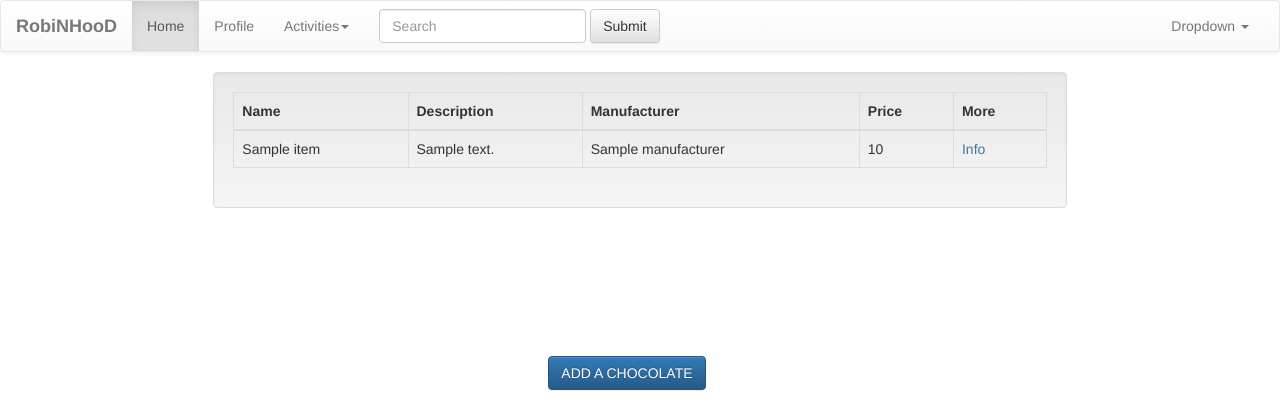
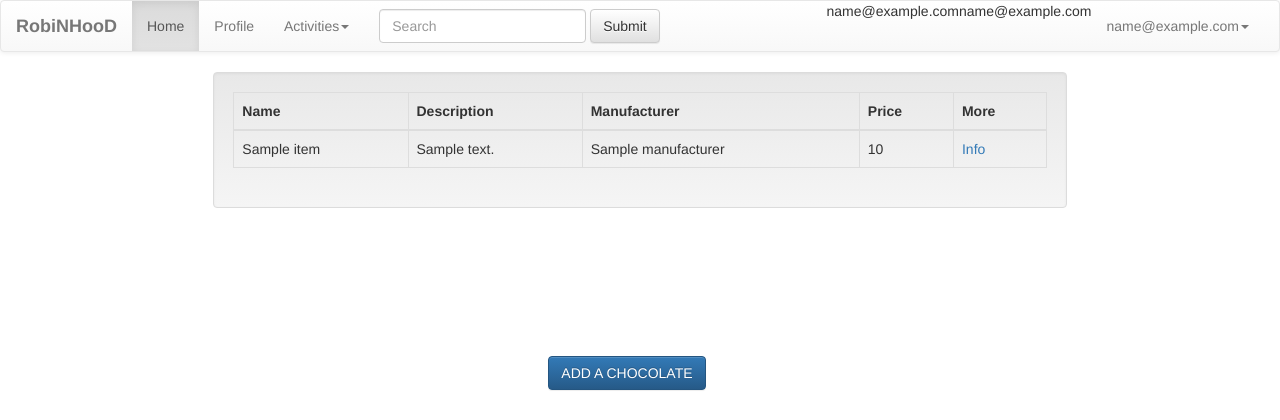
Before and after one commit to adarshA97/django, a Django app: template registration/templates/index.html in a window 1280 px wide. Shown: the top 420 px of the page. Run offline with Django 3.2, Linux system fonts and the light colour scheme; the template is opened without the code that fills it: most values are stand-ins (such as "Sample title", 1, 10 or a date in 2020); parts of the project's set-up code (start-up, migrations or seed data) failed here and were passed over; some libraries are stand-ins or nearby versions.

Commit message:
10---commit

```diff
--- a/registration/templates/base.html
+++ /dev/null
@@ -1,6 +0,0 @@
-<head>
-    <link rel="stylesheet" href="{%  static 'css/bootstrap.min.css' %}" /><!-- Optional theme -->
-    <link rel="stylesheet" href="{%  static 'css/bootstrap-theme.min.css' %}" /><!-- Latest compiled and minified JavaScript -->
-    <script type="text/javascript" src="{%  static 'js/jquery-1.11.1.min.js' %}"></script>
-    <script type="text/javascript" src="{%  static 'js/bootstrap.min.js' %}"></script>
-</head>
--- a/registration/templates/index.html
+++ b/registration/templates/index.html
@@ -46,8 +46,10 @@
                 <button type="submit" class="btn btn-default">Submit</button>
             </form>
             <ul class="nav navbar-nav navbar-right">
+                <li>{{ email }}</li>
+                <li>{{ email }}</li>
                 <li class="dropdown">
-                    <a href="#" class="dropdown-toggle" data-toggle="dropdown" role="button" aria-haspopup="true" aria-expanded="false">Dropdown <span class="caret"></span></a>
+                    <a href="#" class="dropdown-toggle" data-toggle="dropdown" role="button" aria-haspopup="true" aria-expanded="false">{{ email }}<span class="caret"></span></a>
                     <ul class="dropdown-menu">
 
                         {% if user.is_anonymous %}
```
